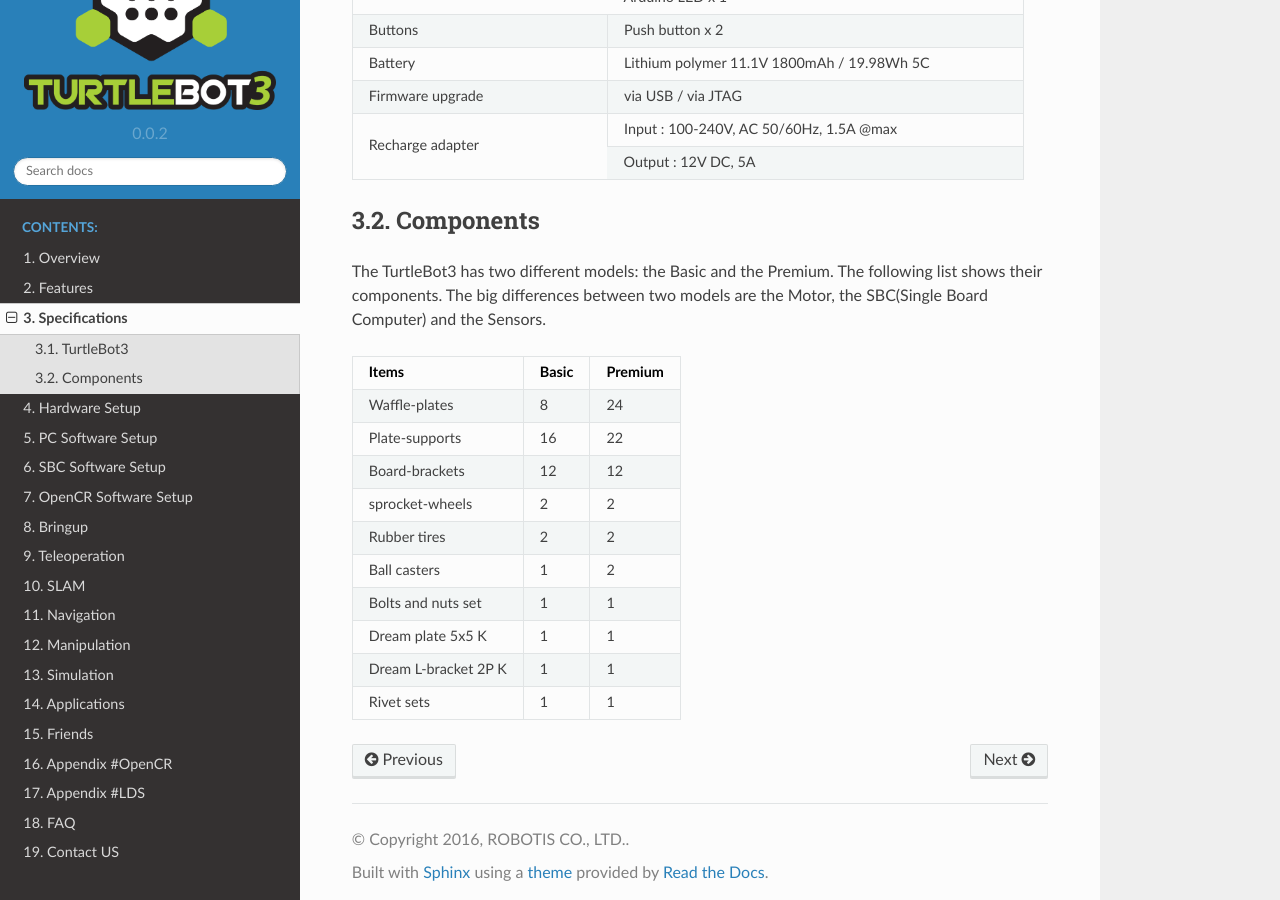
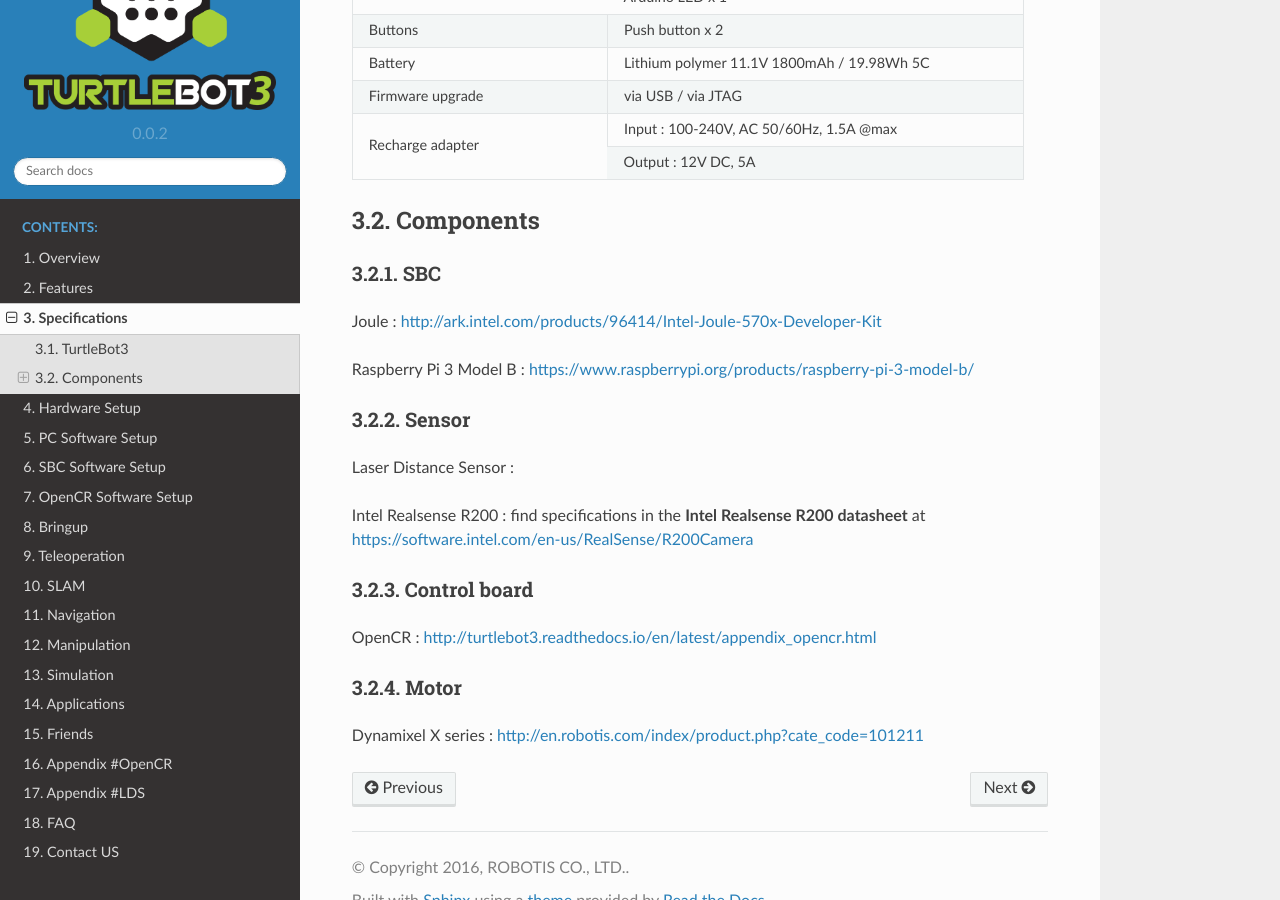
Before and after one commit to shivharis/turtlebot3_wiki, a Sphinx documentation site: the page built from docs/source/specifications.rst, in a window 1280 px wide and 900 px high, scrolled down 1377 px. Built offline with Sphinx 7.4.7 and the Read the Docs theme 2.0.0, drawn with Linux system fonts in a browser that asks for light colours.

Commit message:
Update specifications.rst

```diff
--- a/docs/source/specifications.rst
+++ b/docs/source/specifications.rst
@@ -68,28 +68,26 @@
 Components
 ----------
 
-The TurtleBot3 has two different models: the Basic and the Premium. The following list shows their components. The big differences between two models are the Motor, the SBC(Single Board Computer) and the Sensors.
+SBC
+~~~~
 
-+--------------------------+--------+---------+
-| Items                    | Basic  | Premium |
-+==========================+========+=========+
-| Waffle-plates            | 8      | 24      |
-+--------------------------+--------+---------+
-| Plate-supports           | 16     | 22      |
-+--------------------------+--------+---------+
-| Board-brackets           | 12     | 12      |
-+--------------------------+--------+---------+
-| sprocket-wheels          | 2      | 2       |
-+--------------------------+--------+---------+
-| Rubber tires             | 2      | 2       |
-+--------------------------+--------+---------+
-| Ball casters             | 1      | 2       |
-+--------------------------+--------+---------+
-| Bolts and nuts set       | 1      | 1       |
-+--------------------------+--------+---------+
-| Dream plate 5x5 K        | 1      | 1       |
-+--------------------------+--------+---------+
-| Dream L-bracket 2P K     | 1      | 1       |
-+--------------------------+--------+---------+
-| Rivet sets               | 1      | 1       |
-+--------------------------+--------+---------+
+Joule : http://ark.intel.com/products/96414/Intel-Joule-570x-Developer-Kit
+
+Raspberry Pi 3 Model B : https://www.raspberrypi.org/products/raspberry-pi-3-model-b/
+
+Sensor
+~~~~~~~
+
+Laser Distance Sensor :
+
+Intel Realsense R200 : find specifications in the **Intel Realsense R200 datasheet** at https://software.intel.com/en-us/RealSense/R200Camera
+
+Control board
+~~~~~~~~~~~~~
+
+OpenCR : http://turtlebot3.readthedocs.io/en/latest/appendix_opencr.html
+
+Motor
+~~~~~
+
+Dynamixel X series : http://en.robotis.com/index/product.php?cate_code=101211
```
